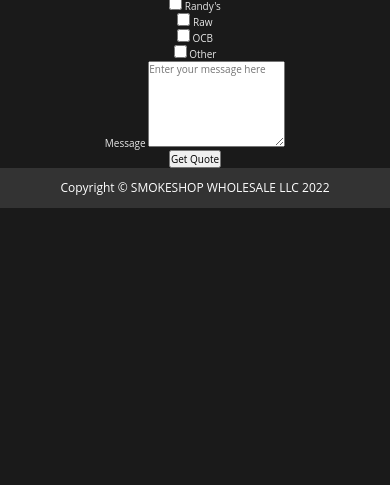
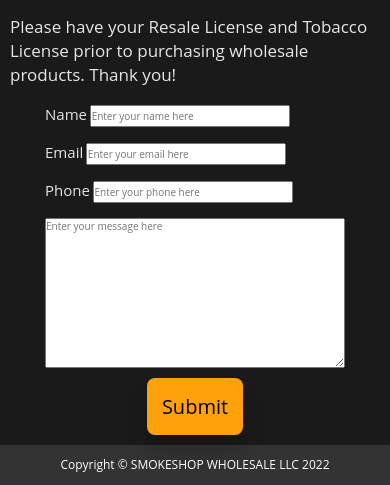
Before and after one commit to asyroyez/smokeshop-wholesale-frontend, a plain HTML site: page contact.html in a window 390 px wide. Shown: the part 489-974 px from the top of the page. Before the commit the page ends 844 px from the top, so only its background shows below. Drawn offline with Linux system fonts and the light colour scheme.

Commit message:
Finish v1.0 of contact page for desktop and mobile layout

```diff
--- a/contact.html
+++ b/contact.html
@@ -29,9 +29,11 @@
       </nav>
     </header>
     <main>
-      <div class="container">
+      <section class="flex contact-card">
+        <h1>Contact Us</h1>
+        <p>Please have your Resale License and Tobacco License prior to purchasing wholesale products. Thank you!</p>
         <form action="" method="POST">
-          <ul class="flex flex-col">
+          <ul class="flex contact-form">
             <li>
               <label for="name">Name</label>
               <input
@@ -56,48 +58,23 @@
                 placeholder="Enter your phone here"
               />
             </li>
-            <li class="flex">
-              <p>Product</p>
-              <ul class="flex">
-                <li>
-                  <input type="checkbox" id="420-cleaner" />
-                  <label for="420-cleaner">420 Cleaner</label>
-                </li>
-                <li>
-                  <input type="checkbox" id="randys" />
-                  <label for="randys">Randy's</label>
-                </li>
-                <li>
-                  <input type="checkbox" id="raw" />
-                  <label for="raw">Raw</label>
-                </li>
-                <li>
-                  <input type="checkbox" id="ocb" />
-                  <label for="ocb">OCB</label>
-                </li>
-                <li>
-                  <input type="checkbox" id="other" />
-                  <label for="other">Other</label>
-                </li>
-              </ul>
-            </li>
             <li>
-            <li>
-              <label for="message">Message</label>
               <textarea
-                rows="6"
-                id="message"
-                placeholder="Enter your message here"
+              id="message"
+              placeholder="Enter your message here"
               ></textarea>
             </li>
-              <button type="submit">Get Quote</button>
-            </li>
+            <div class="contact-buttons">
+              <button type="submit">Submit</button>
+            </div>
           </ul>
         </form>
-      </div>
+      </section>
     </main>
     <footer class="flex">
       <p class="copyright">Copyright © SMOKESHOP WHOLESALE LLC 2022</p>
     </footer>
   </body>
-</html>
+  </html>
+
+  <!-- rows="10" -->
--- a/main.css
+++ b/main.css
@@ -46,6 +46,7 @@ body {
   font-family: var(--ff-primary);
   color: var(--clr-neutral-100);
   background-color: var(--clr-neutral-900);
+  height: 100vh;
 }
 
 section {
@@ -60,6 +61,20 @@ section > h1 {
   font-size: 3em;
   padding: 1em;
   color: var(--clr-primary-500);
+}
+
+button {
+  font-size: 2em;
+  border: none;
+  padding: 0.75em;
+  background-color: var(--clr-primary-500);
+  border-radius: 0.4em;
+  transition: transform 0.2s;
+  box-shadow: 0 0.8em 1em 0 hsla(0, 0%, 0%, 0.2);
+}
+
+button:hover {
+  transform: scale(1.1);
 }
 
 footer {
@@ -136,20 +151,6 @@ p.copyright {
   gap: 1em;
 }
 
-.card-buttons button {
-  font-size: 2em;
-  border: none;
-  padding: 0.75em;
-  background-color: var(--clr-primary-500);
-  border-radius: 0.4em;
-  transition: transform 0.2s;
-  box-shadow: 0 0.8em 1em 0 hsla(0, 0%, 0%, 0.2);
-}
-
-.card-buttons button:hover {
-  transform: scale(1.1);
-}
-
 .card-buttons a {
   color: var(--clr-neutral-900);
   font-weight: bold;
@@ -220,31 +221,27 @@ nav ul {
 
 /* .nav-item:active {} */
 
+.landing {
+  height: 52vh;
+  justify-content: space-evenly;
+}
+
 .welcome-container {
   gap: 1em;
+  padding: 1em;
 }
 
 .welcome-container h1 {
   color: var(--clr-primary-500);
-  font-size: 4em;
+  font-size: 3em;
 }
 
 .welcome-container p {
   color: whitesmoke;
   font-size: 1.6em;
-  padding: 0.5em 1em 1em 1em;
+  padding: 0.5em;
   max-width: 37em;
   text-align: left;
-}
-
-.welcome-container button {
-  font-size: 1.8em;
-  border: none;
-  padding: 0.75em;
-  background-color: var(--clr-primary-500);
-  border-radius: 0.4em;
-  transition: transform 0.2s;
-  box-shadow: 0 0.8em 1em 0 hsla(0, 0%, 0%, 0.2);
 }
 
 @media only screen and (min-width: 600px) {
@@ -268,3 +265,55 @@ nav ul {
     font-size: 2em;
   }
 }
+
+/* Contact Form */
+
+.contact-card {
+  padding: 0 1em;
+}
+
+.contact-card p {
+  font-size: 1.7em;
+  text-align: left;
+}
+
+.contact-card ul {
+  align-items: flex-start;
+  padding: 1em 0;
+}
+
+.contact-card li {
+  padding: .75em 0;
+}
+
+.contact-card input {
+  height: 2.2em;
+  width: 20em;
+}
+
+.contact-card textarea {
+  height: 15em;
+  width: 30em;
+}
+
+.contact-card label {
+  font-size: 1.5em;
+}
+
+
+.contact-buttons {
+  width: 100%;
+}
+
+@media only screen and (min-width: 600px) {
+  .contact-card {
+    flex-flow: column nowrap;
+    height: 66.5vh;
+    justify-content: flex-start;
+    /* width: 80%; */
+  }
+
+  .contact-form {
+    flex-flow: column nowrap;
+  }
+}
```
